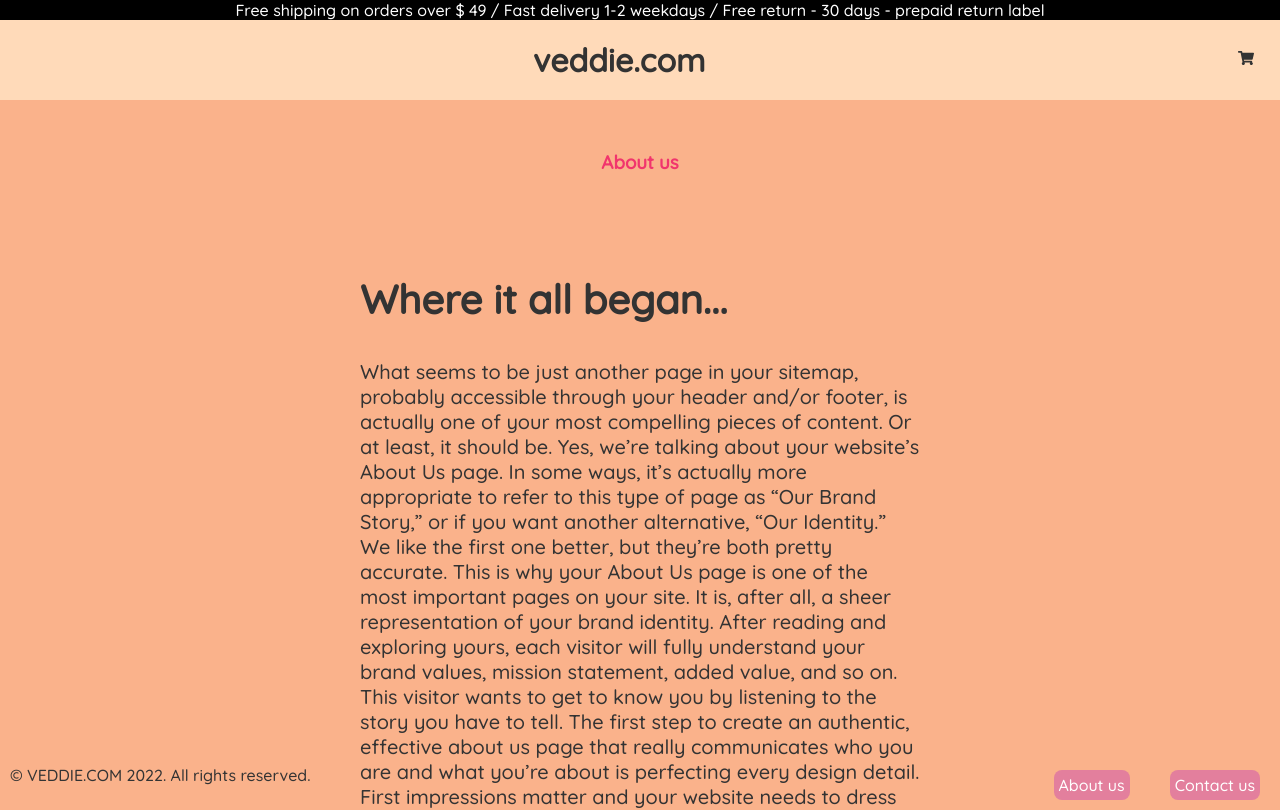
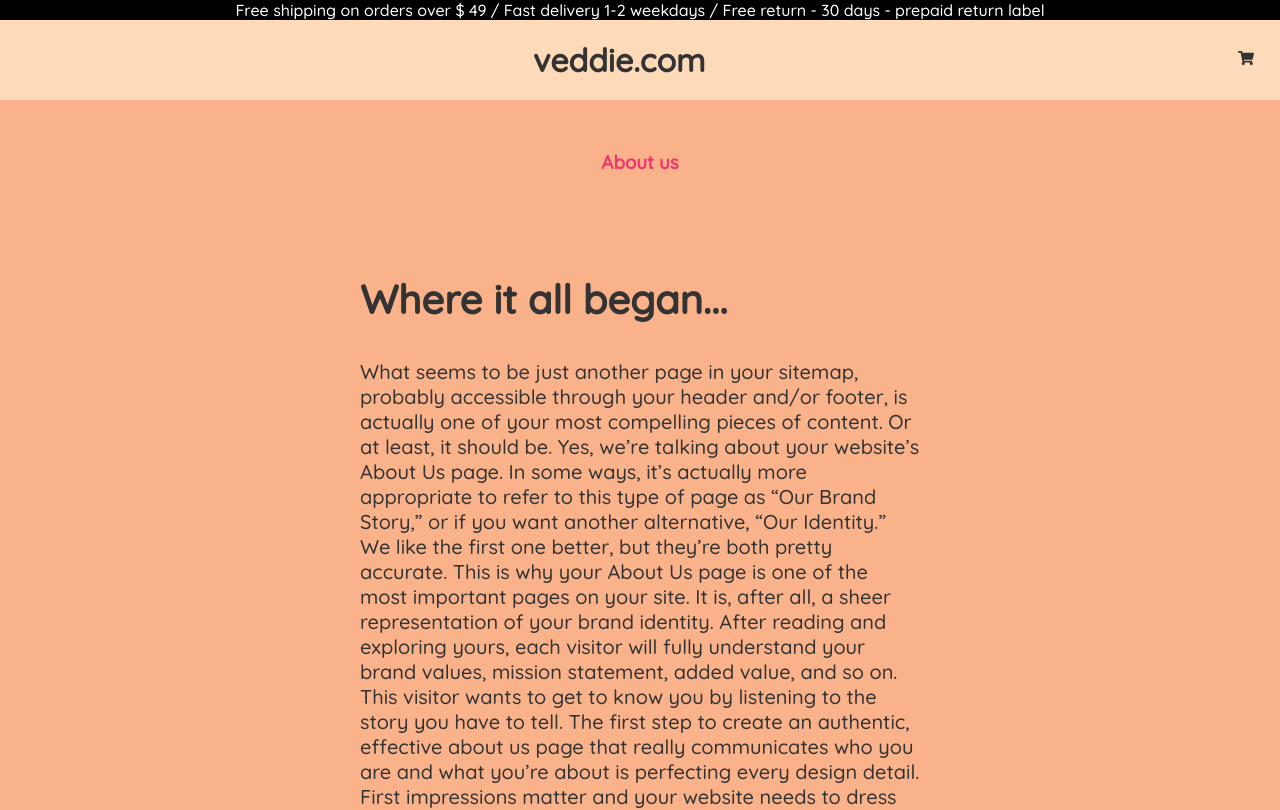
Before and after one commit to veronicatorelll/React-Shop, a React (Create React App) app in the folder template-react-webshop/: page /About in a window 1280 px wide. Shown: the top 810 px of the page. Built offline with nearby package versions, Linux system fonts and the light colour scheme; no server answers.

Commit message:
fixed footer position

```diff
--- a/template-react-webshop/src/index.css
+++ b/template-react-webshop/src/index.css
@@ -142,7 +142,9 @@ margin-left: 410px;
 }
 
 .footer-container {
-  position: absolute;
+  position: relative;
   bottom: 0;
   width: 100vw;
+  background-color: peachpuff;
+  height: 5vh;
 }
```
